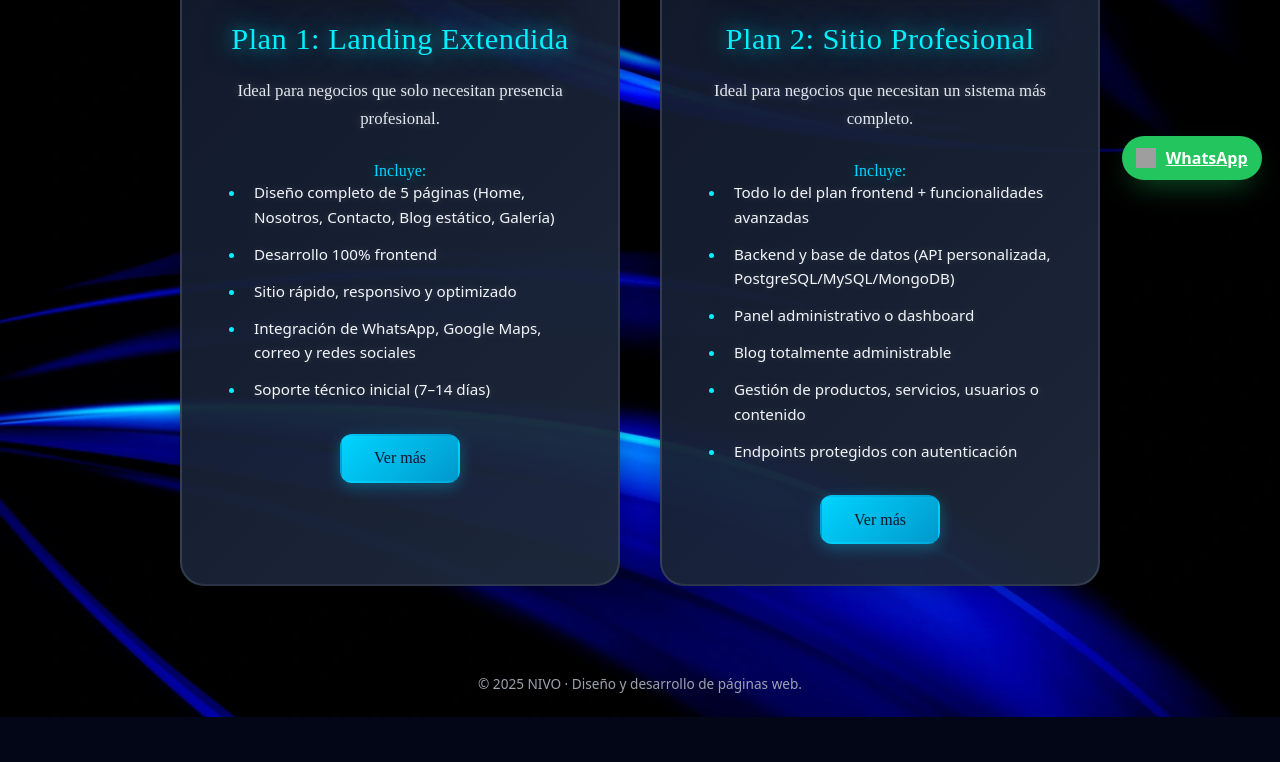
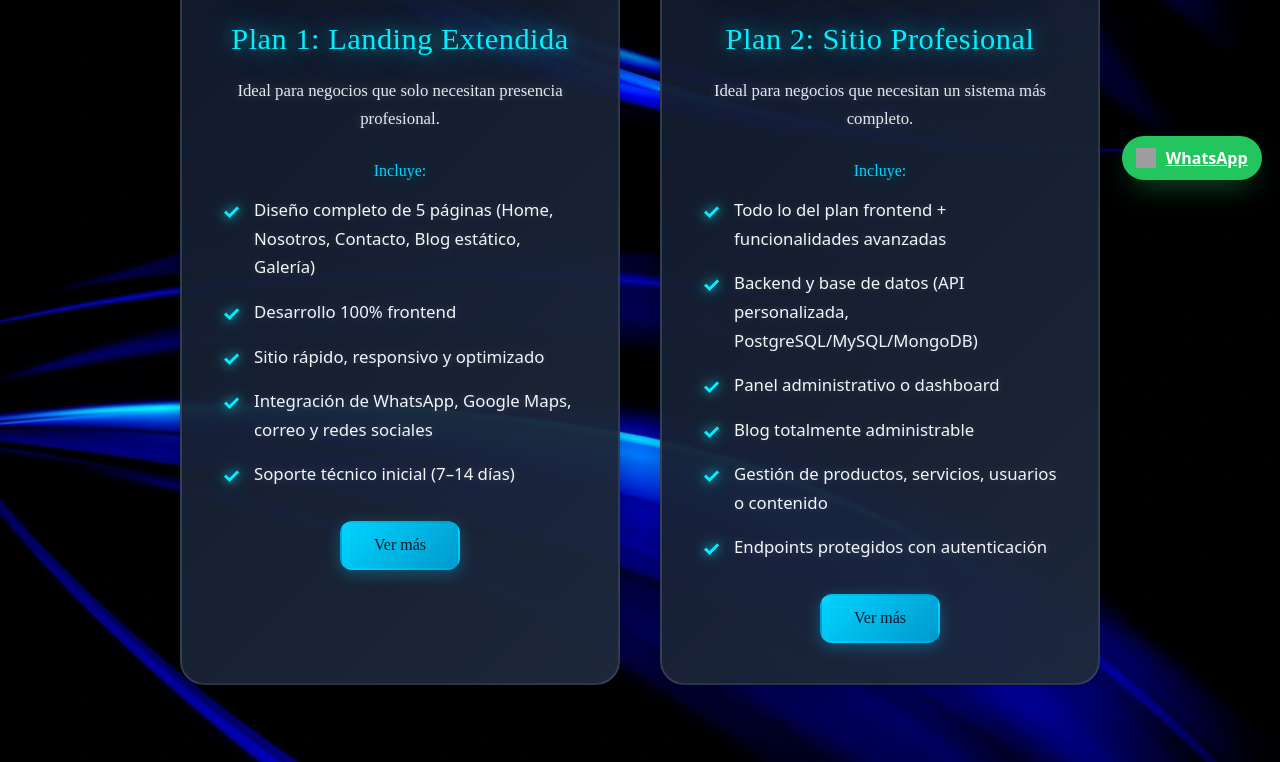
Before and after one commit to HugoAguayo2006/nivostech, a React (Vite) app: page /servicios in a window 1280 px wide. Shown: the part 602-1364 px from the top of the page. Before the commit the page ends 1319 px from the top, so only its background shows below. Built offline with nearby package versions, Linux system fonts and the light colour scheme; grey boxes are pictures that could not be loaded; a web font is replaced by a local one.

Commit message:
change bullet points and margins

```diff
--- a/src/pages/Servicios.jsx
+++ b/src/pages/Servicios.jsx
@@ -58,13 +58,7 @@ function Servicios() {
                 <p>
                   <strong>Incluye:</strong>
                 </p>
-                <ul
-                  style={{
-                    textAlign: "left",
-                    marginLeft: "1.5rem",
-                    marginBottom: "1rem",
-                  }}
-                >
+                <ul>
                   <li>
                     Diseño completo de 5 páginas (Home, Nosotros, Contacto, Blog
                     estático, Galería)
@@ -104,13 +98,7 @@ function Servicios() {
                 <p>
                   <strong>Incluye:</strong>
                 </p>
-                <ul
-                  style={{
-                    textAlign: "left",
-                    marginLeft: "1.5rem",
-                    marginBottom: "1rem",
-                  }}
-                >
+                <ul>
                   <li>Todo lo del plan frontend + funcionalidades avanzadas</li>
                   <li>
                     Backend y base de datos (API personalizada,
--- a/src/styles.css
+++ b/src/styles.css
@@ -810,24 +810,34 @@ h2 {
 
 .service-card ul {
   text-align: left;
-  margin-left: 1.5rem;
+  margin-left: 0;
+  margin-top: 1rem;
   margin-bottom: 1rem;
   font-family: 'Zen Dots', cursive;
+  list-style: none;
+  padding-left: 0;
 }
 
 .service-card li {
   color: #f1f5f9;
-  margin-bottom: 0.8rem;
-  line-height: 1.6;
-  font-size: 0.95rem;
+  margin-bottom: 1rem;
+  line-height: 1.7;
+  font-size: 1.05rem;
   position: relative;
-  padding-left: 0.5rem;
+  padding-left: 2rem;
   text-shadow: 0 0 8px rgba(241, 245, 249, 0.2);
 }
 
-.service-card li::marker {
+.service-card li::before {
+  content: "✓";
+  position: absolute;
+  left: 0;
+  top: 0;
   color: #00f0ff;
-  text-shadow: 0 0 10px rgba(0, 240, 255, 0.5);
+  font-size: 1.3rem;
+  font-weight: bold;
+  text-shadow: 0 0 15px rgba(0, 240, 255, 0.8), 0 0 8px rgba(0, 240, 255, 0.6);
+  line-height: 1.5;
 }
 
 .service-card p {
```
